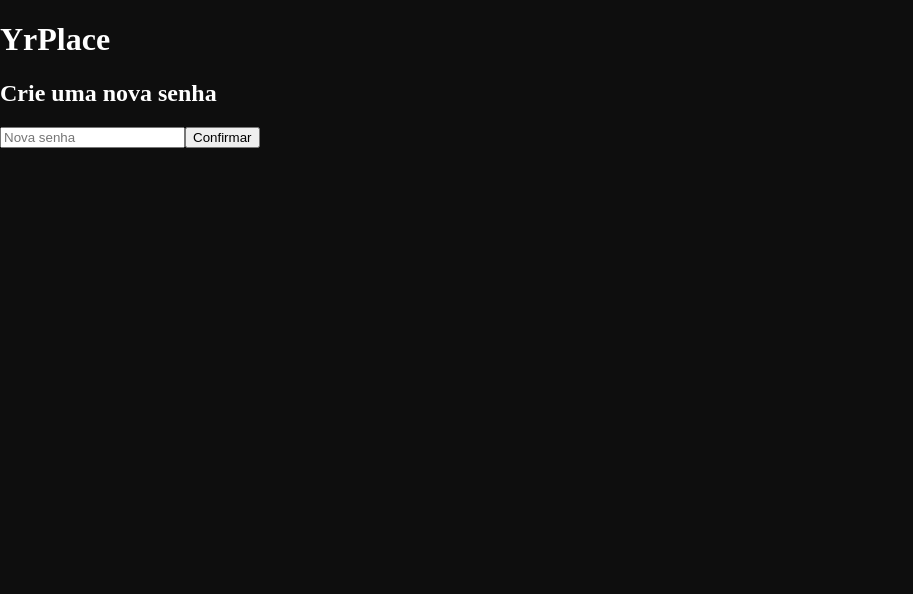
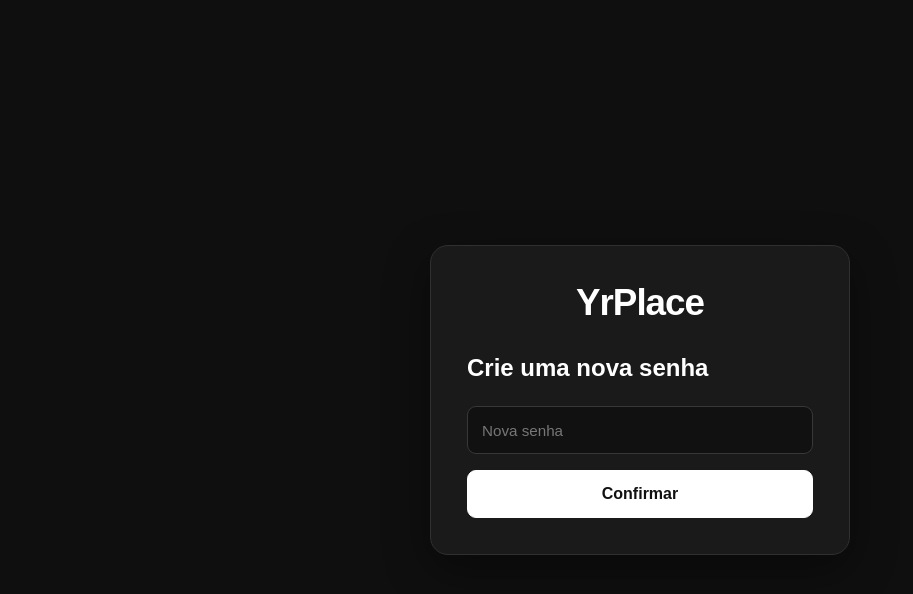
Before and after one commit to wanderxrs/projeto-msc, a React (Vite) app: page /mudar-senha-perfil in a window 1280 px wide. Shown: the top 594 px of the page, without its empty margins (0-913 px from the left). Built offline with nearby package versions, Linux system fonts and the light colour scheme.

Commit message:
css mudar senha no perfil

```diff
--- /dev/null
+++ b/src/pages/auth/MudarSenhaPerfil.css
@@ -0,0 +1,158 @@
+/* TELA DE ALTERAÇÃO DE SENHA */
+
+.mudar-senha {
+    min-height: 100vh;
+    width: 100%;
+    box-sizing: border-box;
+    display: flex;
+    justify-content: center;
+    align-items: center;
+    padding: 30px 16px;
+
+    background-color: #0f0f0f;
+    color: #ffffff;
+    font-family: Arial, Helvetica, sans-serif;
+}
+
+/* CONTAINER */
+
+.mudar-senha .container {
+    width: 100%;
+    max-width: 420px;
+    box-sizing: border-box;
+
+    padding: 36px;
+
+    background-color: #1a1a1a;
+    border: 1px solid #303030;
+    border-radius: 18px;
+
+    box-shadow: 0 15px 45px rgba(0, 0, 0, 0.4);
+}
+
+/* LOGO */
+
+.mudar-senha .container h1 {
+    margin: 0 0 30px;
+
+    text-align: center;
+
+    font-size: 2.3rem;
+    font-weight: 800;
+    letter-spacing: -1px;
+
+    color: #ffffff;
+}
+
+/* TÍTULO */
+
+.mudar-senha .container h2 {
+    margin: 0 0 24px;
+
+    font-size: 1.5rem;
+    font-weight: bold;
+
+    color: #ffffff;
+}
+
+/* FORMULÁRIO */
+
+.mudar-senha .container form {
+    display: flex;
+    flex-direction: column;
+    gap: 12px;
+}
+
+/* CAMPO DE SENHA */
+
+.mudar-senha .container input {
+    width: 100%;
+    height: 48px;
+    box-sizing: border-box;
+
+    padding: 0 14px;
+
+    border: 1px solid #383838;
+    border-radius: 9px;
+
+    background-color: #111111;
+    color: #ffffff;
+
+    font-size: 0.95rem;
+
+    outline: none;
+
+    transition: border-color 0.2s, box-shadow 0.2s;
+}
+
+.mudar-senha .container input::placeholder {
+    color: #777777;
+}
+
+.mudar-senha .container input:focus {
+    border-color: #a0a0a0;
+    box-shadow: 0 0 0 3px rgba(180, 180, 180, 0.1);
+}
+
+/* BOTÃO */
+
+.mudar-senha .container button {
+    width: 100%;
+    height: 48px;
+
+    margin-top: 4px;
+
+    border: 1px solid #ffffff;
+    border-radius: 9px;
+
+    background-color: #ffffff;
+    color: #111111;
+
+    font-size: 1rem;
+    font-weight: bold;
+
+    cursor: pointer;
+
+    transition: background-color 0.2s, transform 0.2s;
+}
+
+.mudar-senha .container button:hover {
+    background-color: #dcdcdc;
+    transform: translateY(-1px);
+}
+
+.mudar-senha .container button:active {
+    transform: translateY(0);
+}
+
+/* MENSAGEM */
+
+.mudar-senha .container p {
+    margin: 0 0 18px;
+    padding: 12px;
+
+    border: 1px solid #594545;
+    border-radius: 8px;
+
+    background-color: #291d1d;
+    color: #ffb8b8;
+
+    font-size: 0.9rem;
+    overflow-wrap: anywhere;
+}
+
+/* RESPONSIVIDADE */
+
+@media (max-width: 480px) {
+    .mudar-senha .container {
+        padding: 26px 20px;
+    }
+
+    .mudar-senha .container h1 {
+        font-size: 2rem;
+    }
+
+    .mudar-senha .container h2 {
+        font-size: 1.3rem;
+    }
+}
--- a/src/pages/auth/mudarSenhaPerfil.jsx
+++ b/src/pages/auth/mudarSenhaPerfil.jsx
@@ -1,6 +1,7 @@
 import { useState } from "react";
 import { trocarSenhaPerfil } from "../../api";
 import { useNavigate } from "react-router-dom";
+import "./MudarSenhaPerfil.css";
 
 function MudarSenhaPerfil() {
 
```
